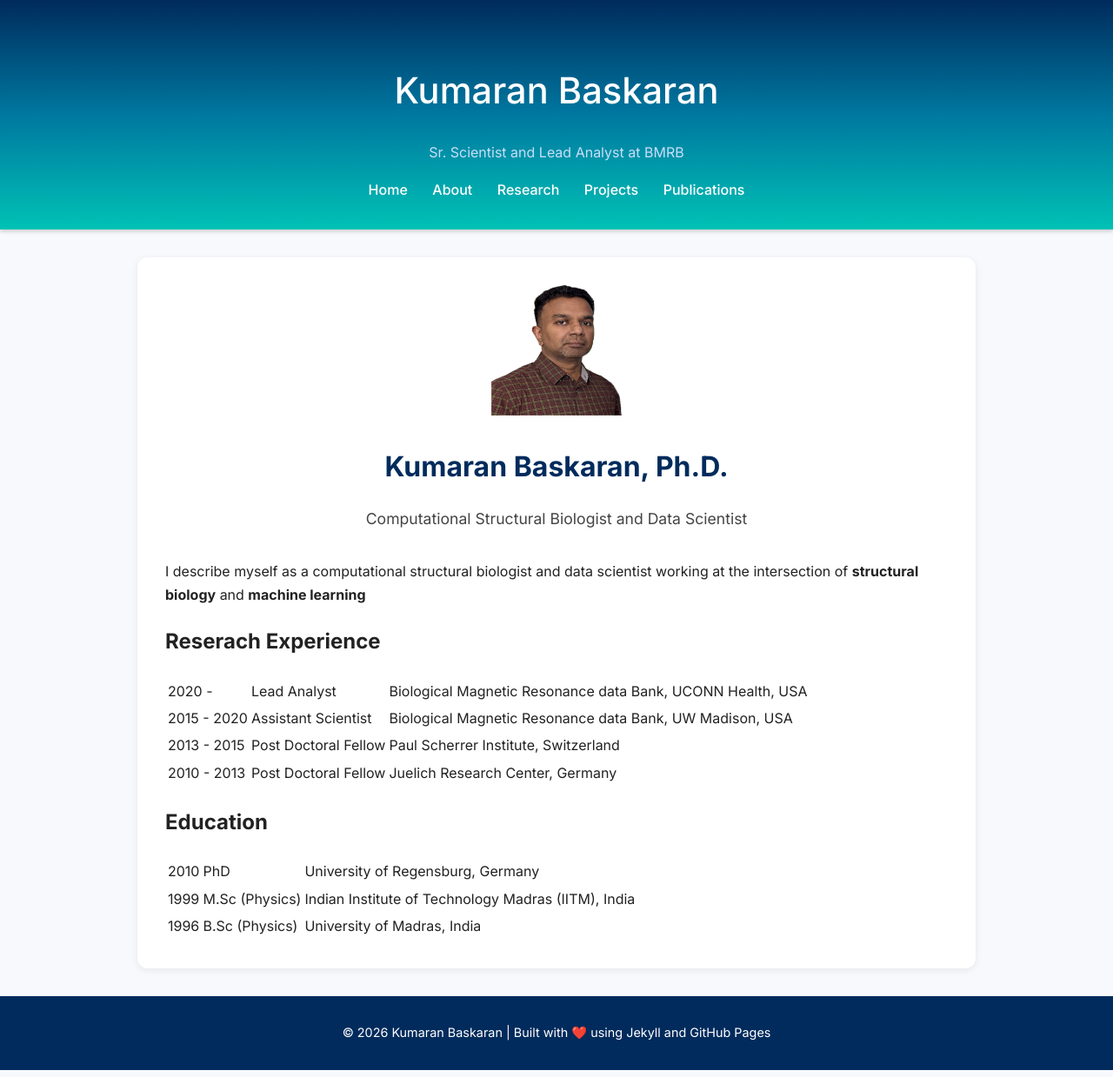
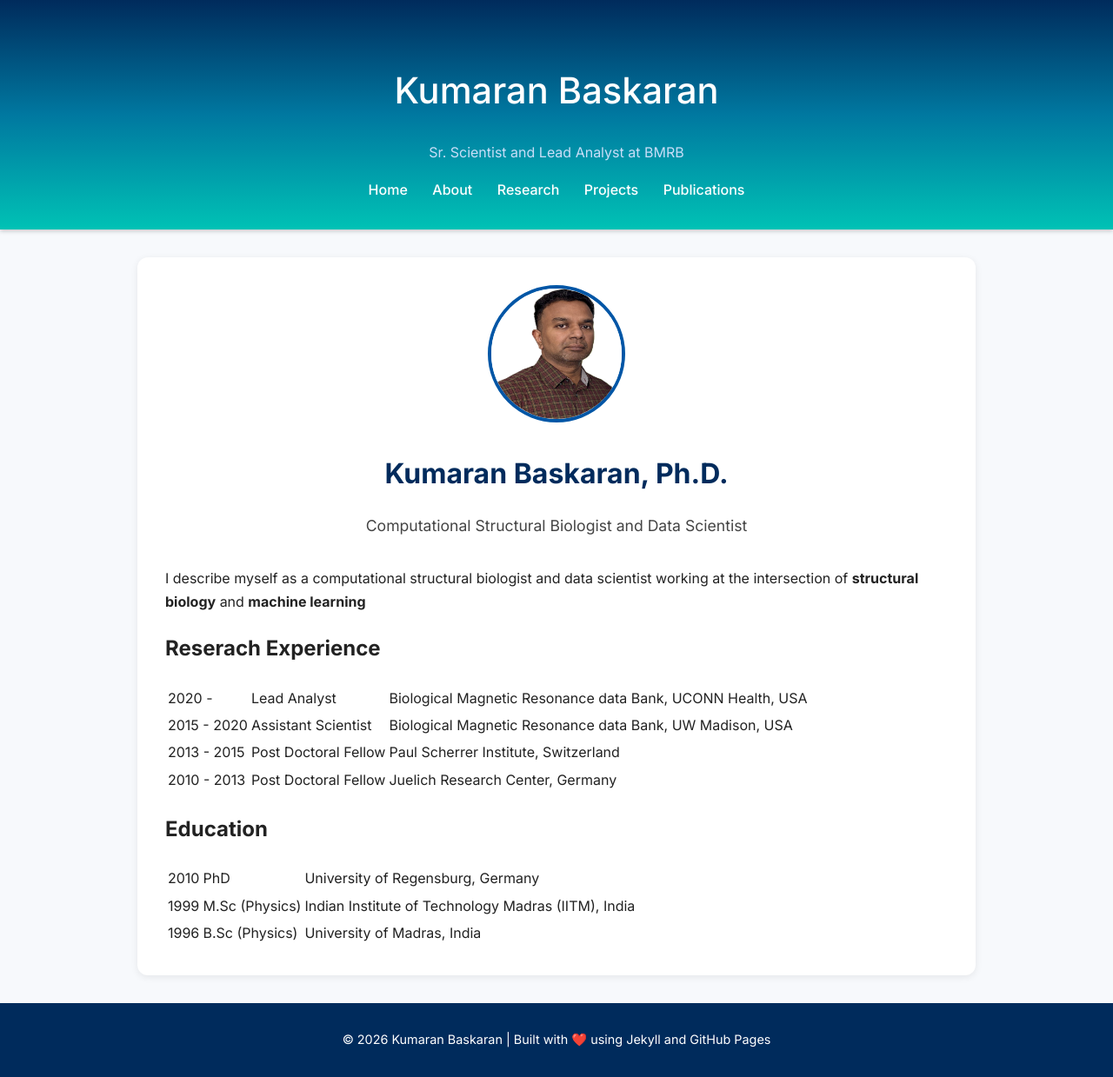
Before and after one commit to kumar-physics/kumar-physics.github.io, a Jekyll site: the page built from about.md, in a window 1280 px wide. Shown: the whole page at 87% size. Built offline with Jekyll 4.4.1, drawn with Linux system fonts in a browser that asks for light colours.

Commit message:
picture border restored

```diff
--- a/assets/style.css
+++ b/assets/style.css
@@ -71,8 +71,8 @@ main.content {
 .hero img {
   width: 150px;
   height: 150px;
-  border-radius: 0%;
-  border: none;
+  border-radius: 50%;
+  border: 4px solid #0056a6;
   margin-bottom: 1rem;
 }
 
```
